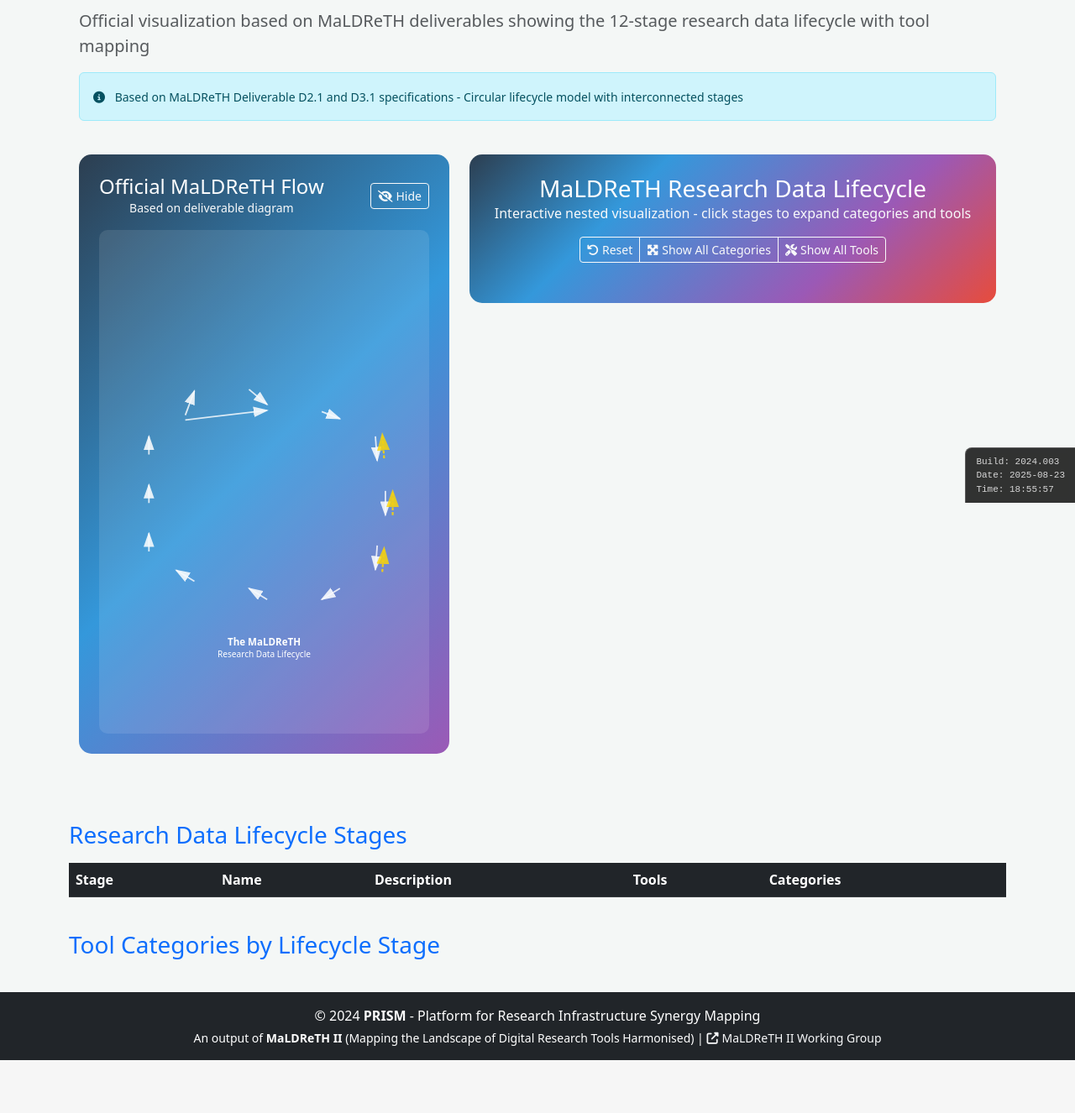
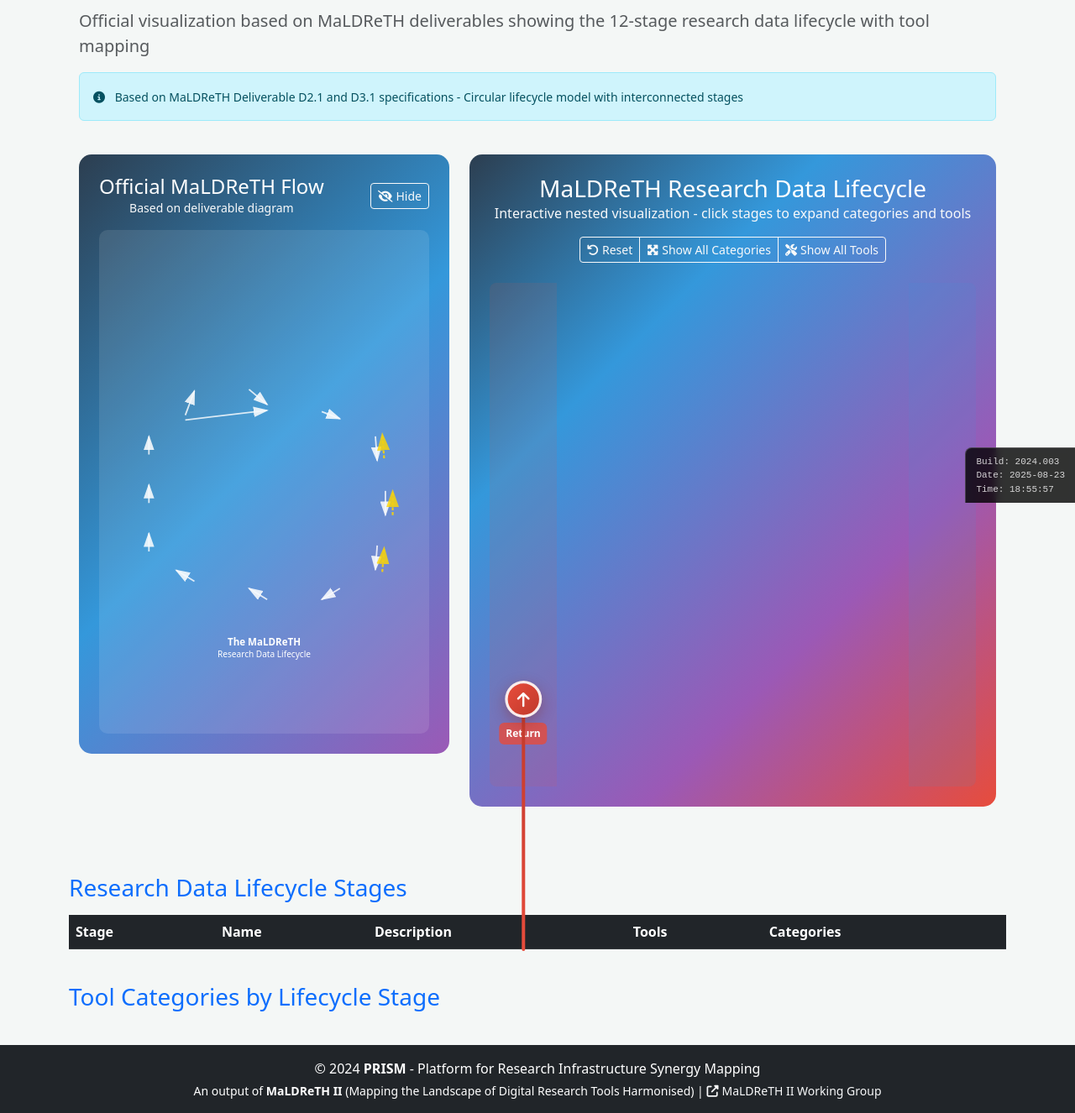
Before and after one commit to adammoore/maldreth-infrastructure-interactions, a Flask app: page /simple-maldreth-visualization in a window 1280 px wide. Shown: the part 201-1527 px from the top of the page at 84% size. Before the commit the page ends 1464 px from the top, so only its background shows below. Run offline with Flask 3, Linux system fonts and the light colour scheme; data that the repository does not hold is empty; parts of the project's set-up code (start-up, migrations or seed data) failed here and were passed over.

Commit message:
feat: Implement three-column layout with dedicated arrow strips for maximum visibility
- Create grid-based three-column layout: left strip (80px) | content (1fr) | right strip (80px)
- Move all stage arrows to dedicated right strip with brace-style design
- Add left return arrow strip showing cycle completion path
- Remove embedded arrows from stage containers to prevent clipping
- Add background colors to strips: red tint for return, blue tint for flow
- Implement proper spacing and positioning for arrow visibility
- Create compelling flow visualization with separated arrow zones
- Add pulsing animations to both flow and return arrows

This should finally make the stack arrows completely visible!

🤖 Generated with [Claude Code](https://claude.ai/code)

Co-Authored-By: Claude <noreply@anthropic.com>

```diff
--- a/templates/simple_maldreth_visualization.html
+++ b/templates/simple_maldreth_visualization.html
@@ -59,7 +59,7 @@
             </div>
         </div>
 
-        <!-- Stacked Interactive View -->
+        <!-- Stacked Interactive View with Three-Column Layout -->
         <div class="col-lg-7">
             <div class="stacked-lifecycle-container">
                 <div class="lifecycle-header mb-4">
@@ -82,51 +82,26 @@
                     </div>
                 </div>
 
-                {% for stage in stages %}
-                {% set stage_color = '#90C695' if stage.name in ['CONCEPTUALISE', 'PLAN', 'COLLECT', 'PROCESS', 'ANALYSE', 'STORE'] else '#7FB3D3' %}
-                {% set stage_color = '#4A90A4' if stage.name == 'FUND' else stage_color %}
-
-                <div class="stage-stack-container mb-2 {{ 'fund-stage' if stage.name == 'FUND' else '' }}" data-stage-id="{{ stage.id }}">
-                    <!-- Brace-style Flow Arrow on Right Side -->
-                    {% if not loop.first and stage.name != 'FUND' %}
-                    <div class="brace-arrow-connector">
-                        <div class="brace-line-horizontal"></div>
-                        <div class="brace-line-vertical"></div>
-                        <div class="brace-line-horizontal-down"></div>
-                        <div class="brace-arrow">
-                            <i class="fas fa-arrow-down"></i>
+                <!-- Three-Column Layout for Arrows and Content -->
+                <div class="three-column-layout">
+                    <!-- Left Arrow Strip -->
+                    <div class="arrow-strip left-strip">
+                        <div class="return-flow-arrow">
+                            <div class="return-path"></div>
+                            <div class="return-arrow-icon">
+                                <i class="fas fa-arrow-up"></i>
+                            </div>
+                            <div class="return-label">Return</div>
                         </div>
                     </div>
-                    {% endif %}
 
-                    <!-- Special Fund connections -->
-                    {% if stage.name == 'FUND' %}
-                    <div class="fund-connectors">
-                        <div class="fund-arrow fund-arrow-right">
-                            <i class="fas fa-arrow-right"></i>
-                            <span class="fund-target">Plan</span>
-                        </div>
-                        <div class="fund-arrow fund-arrow-left">
-                            <i class="fas fa-arrow-left"></i>
-                            <span class="fund-target">Conceptualise</span>
-                        </div>
-                    </div>
-                    {% endif %}
+                    <!-- Central Content Strip -->
+                    <div class="content-strip">
+                        {% for stage in stages %}
+                        {% set stage_color = '#90C695' if stage.name in ['CONCEPTUALISE', 'PLAN', 'COLLECT', 'PROCESS', 'ANALYSE', 'STORE'] else '#7FB3D3' %}
+                        {% set stage_color = '#4A90A4' if stage.name == 'FUND' else stage_color %}
 
-                    <!-- Circular return connector on left side for last stage -->
-                    {% if loop.last %}
-                    <div class="left-return-connector">
-                        <div class="return-line-horizontal"></div>
-                        <div class="return-line-vertical-long"></div>
-                        <div class="return-line-horizontal-top"></div>
-                        <div class="return-arrow">
-                            <i class="fas fa-arrow-right"></i>
-                        </div>
-                        <div class="return-text">
-                            <small class="text-light"><i class="fas fa-redo me-1"></i>Cycle Return</small>
-                        </div>
-                    </div>
-                    {% endif %}
+                        <div class="stage-stack-container mb-2 {{ 'fund-stage' if stage.name == 'FUND' else '' }}" data-stage-id="{{ stage.id }}">
 
                     <!-- Stage Header - Clickable, Compact -->
                     <div class="stage-header clickable compact" style="background-color: {{ stage_color }};" onclick="toggleStageExpansion({{ stage.id }}); highlightCircularStage({{ stage.id }})">
@@ -180,7 +155,27 @@
                         {% endif %}
                     </div>
                 </div>
-                {% endfor %}
+                        {% endfor %}
+                    </div>
+
+                    <!-- Right Arrow Strip -->
+                    <div class="arrow-strip right-strip">
+                        {% for stage in stages %}
+                        {% if not loop.first and stage.name != 'FUND' %}
+                        <div class="right-flow-arrow" data-stage-index="{{ loop.index0 }}">
+                            <div class="brace-lines">
+                                <div class="brace-h1"></div>
+                                <div class="brace-v"></div>
+                                <div class="brace-h2"></div>
+                            </div>
+                            <div class="flow-arrow-icon">
+                                <i class="fas fa-arrow-down"></i>
+                            </div>
+                        </div>
+                        {% endif %}
+                        {% endfor %}
+                    </div>
+                </div>
 
             </div>
         </div>
@@ -697,6 +692,41 @@ if (typeof Math.cos === 'undefined') {
     margin-bottom: 2rem;
 }
 
+/* Three-Column Layout for Arrows and Content */
+.three-column-layout {
+    display: grid;
+    grid-template-columns: 80px 1fr 80px;
+    gap: 0;
+    position: relative;
+    min-height: 600px;
+}
+
+/* Arrow Strips */
+.arrow-strip {
+    display: flex;
+    flex-direction: column;
+    align-items: center;
+    position: relative;
+}
+
+.left-strip {
+    background: rgba(231, 76, 60, 0.1);
+    border-radius: 8px 0 0 8px;
+    padding: 20px 0;
+}
+
+.right-strip {
+    background: rgba(52, 152, 219, 0.1);
+    border-radius: 0 8px 8px 0;
+    padding: 20px 0;
+}
+
+/* Content Strip */
+.content-strip {
+    padding: 0 10px;
+    position: relative;
+}
+
 .lifecycle-header {
     text-align: center;
     margin-bottom: 2rem;
@@ -750,6 +780,145 @@ if (typeof Math.cos === 'undefined') {
     padding: 2px 6px;
     border-radius: 8px;
     white-space: nowrap;
+}
+
+/* Right Strip Flow Arrows */
+.right-flow-arrow {
+    position: relative;
+    margin: 60px 0;
+    display: flex;
+    flex-direction: column;
+    align-items: center;
+}
+
+.brace-lines {
+    position: relative;
+    width: 60px;
+    height: 40px;
+}
+
+.brace-h1 {
+    position: absolute;
+    top: 0;
+    left: 0;
+    width: 40px;
+    height: 4px;
+    background: linear-gradient(to right, #3498db, #2980b9);
+    border-radius: 2px;
+}
+
+.brace-v {
+    position: absolute;
+    top: 0;
+    left: 36px;
+    width: 4px;
+    height: 20px;
+    background: linear-gradient(to bottom, #2980b9, #3498db);
+    border-radius: 2px;
+}
+
+.brace-h2 {
+    position: absolute;
+    top: 16px;
+    left: 40px;
+    width: 20px;
+    height: 4px;
+    background: linear-gradient(to right, #3498db, #2980b9);
+    border-radius: 2px;
+}
+
+.flow-arrow-icon {
+    background: linear-gradient(135deg, #2980b9, #3498db);
+    color: white;
+    width: 40px;
+    height: 40px;
+    border-radius: 50%;
+    display: flex;
+    align-items: center;
+    justify-content: center;
+    font-size: 18px;
+    box-shadow: 0 4px 12px rgba(0, 0, 0, 0.3);
+    border: 3px solid rgba(255, 255, 255, 0.9);
+    animation: right-flow-pulse 3s infinite;
+    margin-top: 10px;
+}
+
+@keyframes right-flow-pulse {
+    0%, 100% {
+        transform: scale(1);
+        box-shadow: 0 4px 12px rgba(0, 0, 0, 0.3);
+    }
+    50% {
+        transform: scale(1.15);
+        box-shadow: 0 6px 18px rgba(52, 152, 219, 0.5);
+    }
+}
+
+/* Left Strip Return Arrow */
+.return-flow-arrow {
+    position: absolute;
+    bottom: 50px;
+    left: 50%;
+    transform: translateX(-50%);
+    display: flex;
+    flex-direction: column;
+    align-items: center;
+}
+
+.return-path {
+    width: 4px;
+    height: 300px;
+    background: linear-gradient(to top, #e74c3c, #c0392b);
+    border-radius: 2px;
+    position: relative;
+}
+
+.return-path::before {
+    content: '';
+    position: absolute;
+    top: -10px;
+    left: -8px;
+    width: 20px;
+    height: 4px;
+    background: linear-gradient(to right, #e74c3c, #c0392b);
+    border-radius: 2px;
+}
+
+.return-arrow-icon {
+    background: linear-gradient(135deg, #e74c3c, #c0392b);
+    color: white;
+    width: 40px;
+    height: 40px;
+    border-radius: 50%;
+    display: flex;
+    align-items: center;
+    justify-content: center;
+    font-size: 18px;
+    box-shadow: 0 4px 12px rgba(0, 0, 0, 0.3);
+    border: 3px solid rgba(255, 255, 255, 0.9);
+    animation: return-flow-pulse 4s infinite;
+    margin-top: -320px;
+}
+
+.return-label {
+    color: white;
+    font-size: 12px;
+    font-weight: bold;
+    margin-top: 8px;
+    background: rgba(231, 76, 60, 0.8);
+    padding: 4px 8px;
+    border-radius: 6px;
+}
+
+@keyframes return-flow-pulse {
+    0%, 100% {
+        transform: scale(1);
+        box-shadow: 0 4px 12px rgba(0, 0, 0, 0.3);
+    }
+    50% {
+        transform: scale(1.2);
+        box-shadow: 0 6px 18px rgba(231, 76, 60, 0.5);
+    }
 }
 
 /* Fund special connectors */
```
